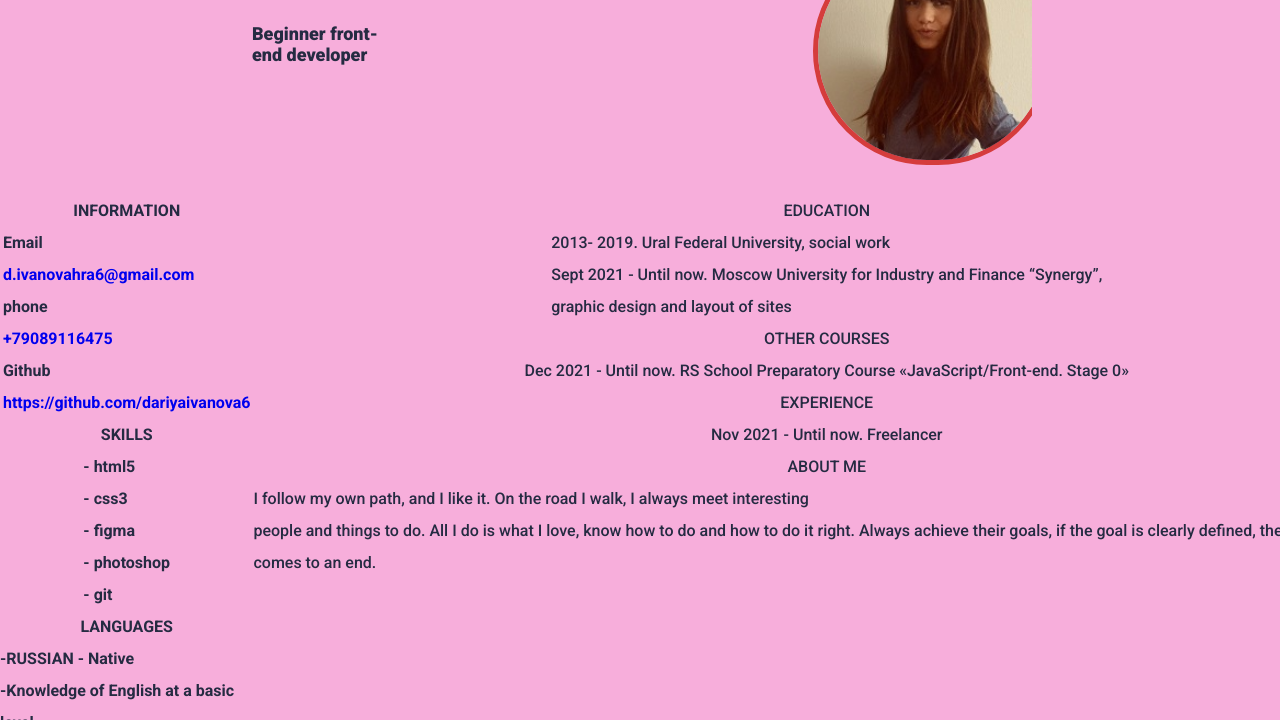
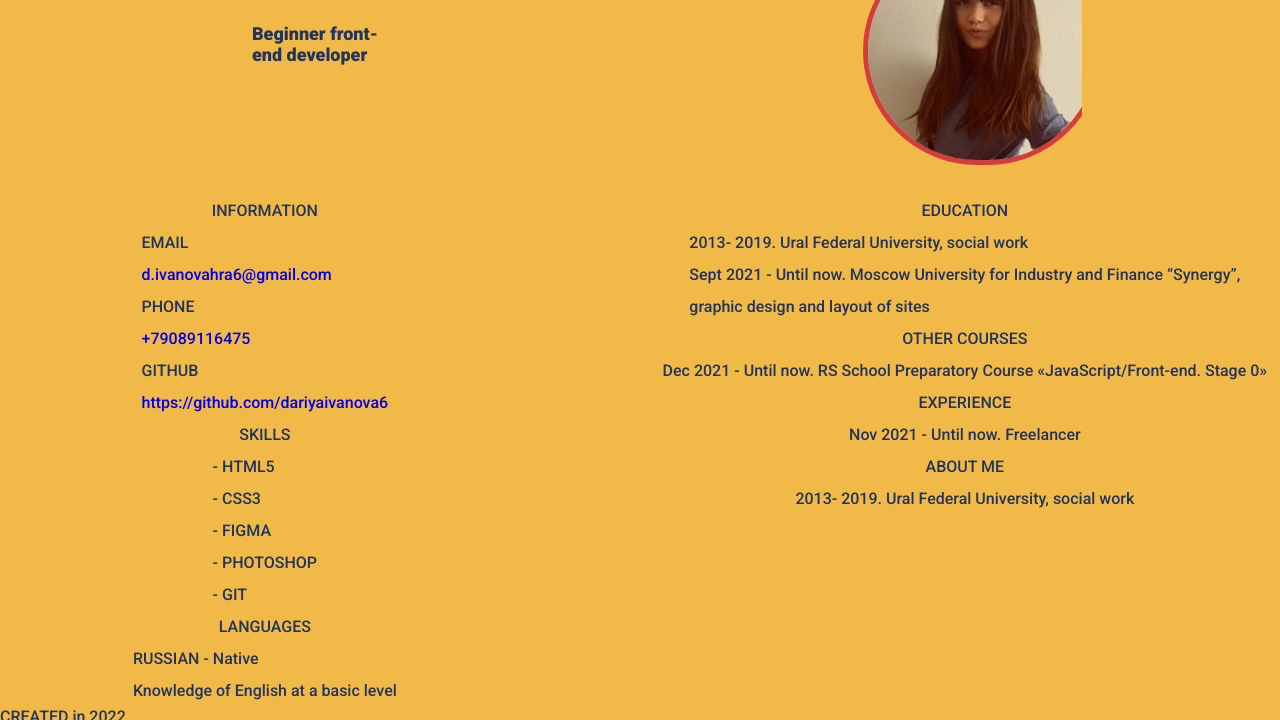
Before and after one commit to DariyaIvanova6/rsschool-cv, a plain HTML site: page index.html in a window 1280 px wide. Shown: the part 186-906 px from the top of the page. Drawn offline with Linux system fonts and the light colour scheme.

Commit message:
feat: changes to the background and indentation

```diff
--- a/index.html
+++ b/index.html
@@ -48,44 +48,44 @@
     <main class="main">
         <div class="main__wrapper">
             <section class="information">
-                <h2 class="information">INFORMATION</h2>
+                <h2 class="information" id="INFORMATION">INFORMATION</h2>
                 <ul class="left__information-block">
                     <li class="info__items">
-                        <h3 class="mail__title">Email</h3>
+                        <h3 class="mail__title">EMAIL</h3>
                         <a href="mailto:d.ivanovahra6@gmail.com" class="email">d.ivanovahra6@gmail.com</a
               >
             </li>
             <li class="info__items">
-              <h3 class="mail__title">phone</h3>
+              <h3 class="mail__title">PHONE</h3>
               <a href="tel:+79089116475" class="phone">+79089116475</a>
                     </li>
 
                     <li class="info__items">
-                        <h3 class="mail__title">Github</h3>
+                        <h3 class="mail__title">GITHUB</h3>
                         <a href="https://github.com/dariyaivanova6" class="github">https://github.com/dariyaivanova6</a
               >
             </li>
           </ul>
-          <h2 class="information">SKILLS</h2>
+          <h2 class="information " id="SKILLS">SKILLS</h2>
           <ul class="left__information-block">
             <li class="info__items">
-              <h3 class="html__title">- html5</h3>
-              <h3 class="css__title">- css3</h3>
-              <h3 class="figma__title">- figma</h3>
-              <h3 class="ps__title">- photoshop</h3>
-              <h3 class="git__title">- git</h3>
+              <h3 class="mail__title">- HTML5</h3>
+              <h3 class="css__title">- CSS3</h3>
+              <h3 class="figma__title">- FIGMA</h3>
+              <h3 class="ps__title">- PHOTOSHOP</h3>
+              <h3 class="git__title">- GIT</h3>
             </li>
           </ul>
-          <h2 class="information">LANGUAGES</h2>
+          <h2 class="information" id="LANGUAGES">LANGUAGES</h2>
           <ul class="left__information-block">
             <li class="info__items">
-              <h3 class="rus__title">-RUSSIAN - Native</h3>
-              <h3 class="eng__title">-Knowledge of English at a basic level</h3>
+              <h3 class="rus__title">RUSSIAN - Native</h3>
+              <h3 class="eng__title">Knowledge of English at a basic level</h3>
             </li>
           </ul>
         </section>
         <section class="education">
-          <h2 class="education">EDUCATION</h2>
+          <h2 class="education" id="EDUCATION">EDUCATION</h2>
           <ul class="right__education-block">
             <li class="education__item">
               <p class="text">
@@ -106,7 +106,7 @@
               </p>
             </li>
           </ul>
-          <h2 class="experience">EXPERIENCE</h2>
+          <h2 class="experience" id="EXPERIENCE">EXPERIENCE</h2>
           <ul class="right__experience-block">
             <li class="experience__item">
               <p class="text">
@@ -118,7 +118,7 @@
           <ul class="right__about-block">
             <li class="about__item">
               <p class="text">
-               I follow my own path, and I like it. On the road I walk, I always meet interesting <br> people and things to do. All I do is what I love, know how to do and how to do it right. Always achieve their goals, if the goal is clearly defined, then the case comes to an end.
+                2013- 2019. Ural Federal University, social work
               </p>
             </li>
           </ul>
--- a/style.css
+++ b/style.css
@@ -10,7 +10,7 @@
 html,
 body {
     font-family: Roboto;
-    color: #252B42;
+    color: #23345C;
     font-weight: 500;
 }
 
@@ -44,14 +44,14 @@ a {
     margin: 0 auto;
     width: 1400px;
     overflow: hidden;
-    background: #f7aedb;
+    background: #F1BA48;
 }
 
 .main__wrapper {
     margin: 0 auto;
     width: 1400px;
     overflow: hidden;
-    background: #f7aedb;
+    background: #F1BA48;
     display: flex;
 }
 
@@ -59,7 +59,7 @@ a {
     margin: 0 auto;
     width: 1400px;
     overflow: hidden;
-    background: #f7aedb;
+    background: #F1BA48;
     display: flex;
 }
 
@@ -117,8 +117,7 @@ a {
 .header__logo {
     display: flex;
     overflow: hidden;
-    margin: 30px 200px;
-
+    margin: 30px 250px;
 }
 
 .header__image {
@@ -146,18 +145,13 @@ a {
     flex-direction: column;
     align-items: center;
     line-height: 2;
-    font-weight: bold;
 }
 
 .left__information-block {}
 
 .info__items {}
 
-.mail__title {
-}
-.html__title {
-
-}
+.mail__title {}
 
 .email {}
 
@@ -165,29 +159,17 @@ a {
 
 .github {}
 
-.css__title {
+.css__title {}
 
-}
+.figma__title {}
 
-.figma__title {
+.ps__title {}
 
-}
+.git__title {}
 
-.ps__title {
+.rus__title {}
 
-}
-
-.git__title {
-
-}
-
-.rus__title {
-
-}
-
-.eng__title {
-
-}
+.eng__title {}
 
 .education {
     display: flex;
@@ -202,9 +184,7 @@ a {
 
 .text {}
 
-.other {
-
-}
+.other {}
 
 .right__other-block {}
 
```
